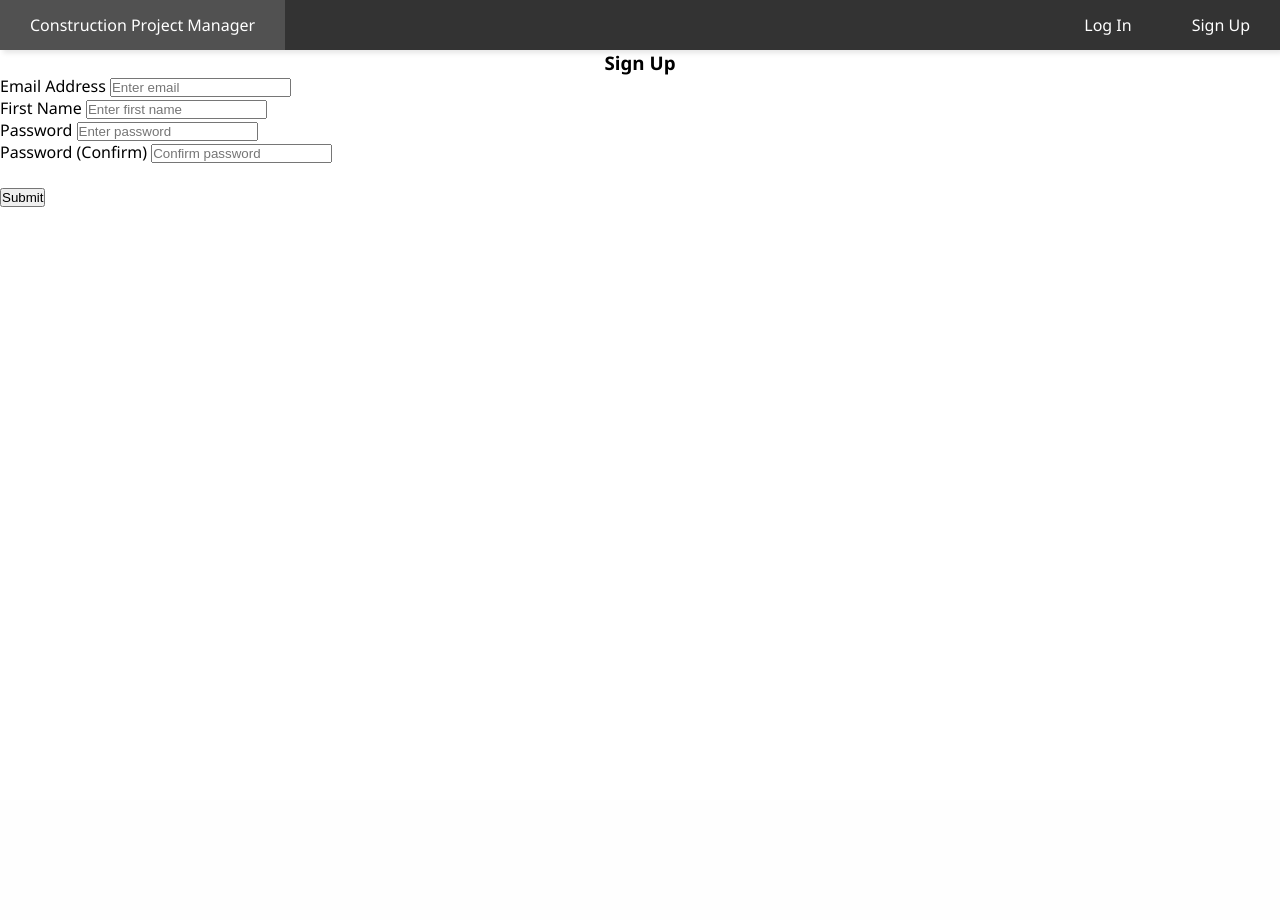
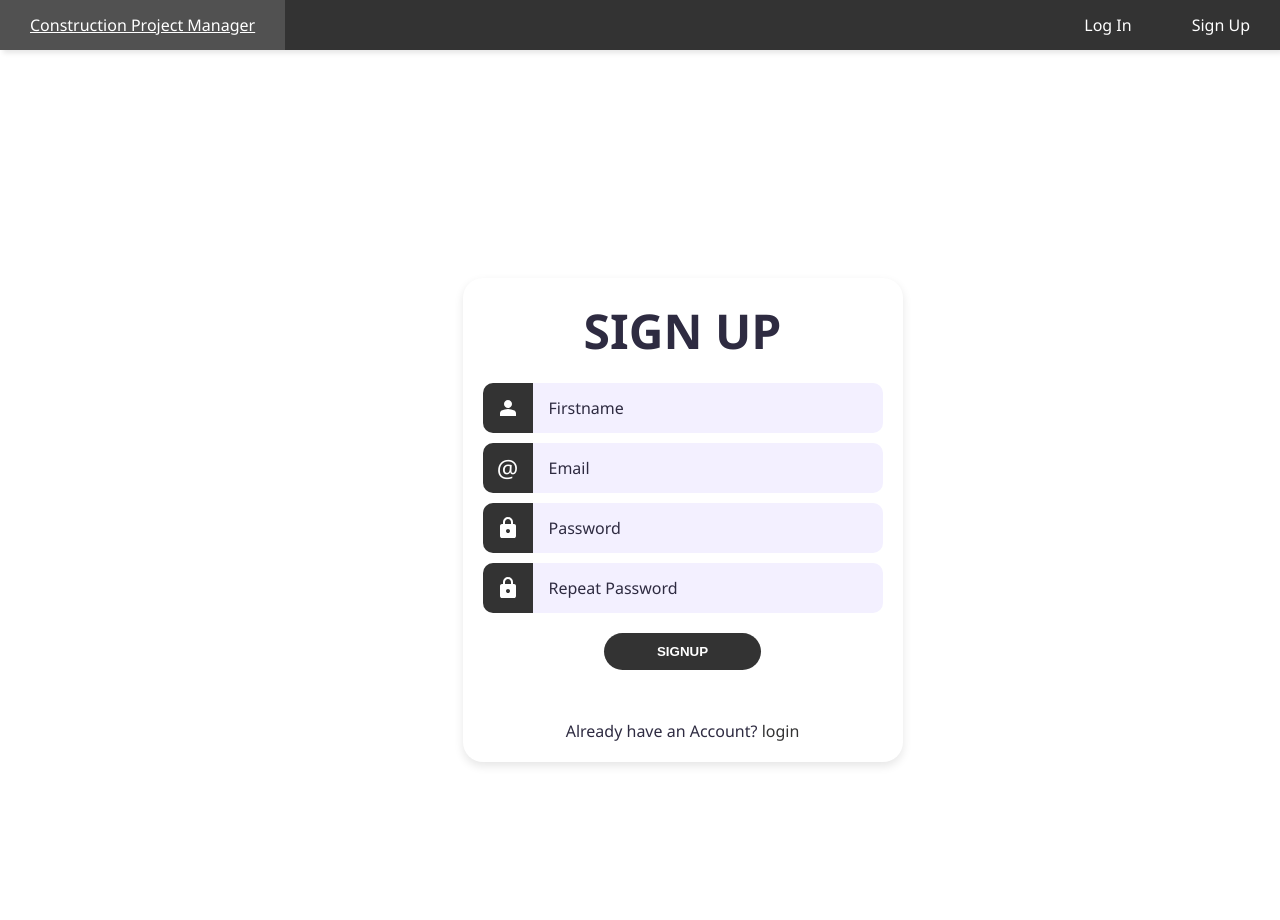
Before and after one commit to EchoingTime/construction-project-manager, a Flask app: page /sign-up in a window 1280 px wide. Before the commit the page ends 207 px from the top, so only its background shows below. Run offline with Flask 3, Linux system fonts and the light colour scheme.

Commit message:
Updated Webpage formatting
Still need to refine

```diff
--- a/website/auth.py
+++ b/website/auth.py
@@ -41,9 +41,9 @@
 def sign_up():
     if request.method == 'POST': # Checking Request
         email = request.form.get('email')
-        first_name = request.form.get('firstName')
-        password1 = request.form.get('password1')
-        password2 = request.form.get('password2')
+        first_name = request.form.get('firstname')
+        password1 = request.form.get('password')
+        password2 = request.form.get('repeat-password')
 
         user = User.query.filter_by(email=email).first()
 
@@ -56,13 +56,13 @@
         elif password1 != password2:
             flash('Passwords don\'t match.', category='error')
         elif len(password1) < 7:
-            flash('Pasword must be at least 7 characters.', category='error')
+            flash('Password must be at least 7 characters.', category='error')
         else:
             new_user = User(email=email, first_name=first_name, password=generate_password_hash(password1, method='pbkdf2:sha256')) # pbkdf2:sha256 is a hashing algorithm
             db.session.add(new_user)
             db.session.commit()
             login_user(new_user, remember=True)
-            flash('Account created!.', category='success')
+            flash('Account created!', category='success')
             return redirect(url_for('views.home')) # Redirect to home page
 
     return render_template("sign_up.html", user=current_user)
--- a/website/static/index.js
+++ b/website/static/index.js
@@ -4,6 +4,7 @@
 the web application.
 */
 
+/*--------------------- Navbar ---------------------*/
 function showSidebar() {
   const sidebar = document.querySelector(".sidebar");
   sidebar.style.display = "flex";
@@ -20,3 +21,93 @@
     window.location.href = "/";
   });
 }
+
+/*--------------------- Login and Signup Pages ---------------------*/
+const form = document.getElementById("form");
+const firstname_input = document.getElementById("firstname-input");
+const email_input = document.getElementById("email-input");
+const password_input = document.getElementById("password-input");
+const repeat_password_input = document.getElementById("repeat-password-input");
+const error_message = document.getElementById("error-message");
+
+form.addEventListener("submit", (e) => {
+  let errors = [];
+
+  if (firstname_input) {
+    // If we have a firstname input then we are in the signup
+    errors = getSignupFormErrors(
+      firstname_input.value,
+      email_input.value,
+      password_input.value,
+      repeat_password_input.value
+    );
+  } else {
+    // If we don't have a firstname input then we are in the login
+    errors = getLoginFormErrors(email_input.value, password_input.value);
+  }
+
+  if (errors.length > 0) {
+    // If there are any errors
+    e.preventDefault();
+    error_message.innerText = errors.join(". ");
+  }
+});
+
+function getSignupFormErrors(firstname, email, password, repeatPassword) {
+  let errors = [];
+
+  if (firstname === "" || firstname == null) {
+    errors.push("Firstname is required");
+    firstname_input.parentElement.classList.add("incorrect");
+  }
+  if (email === "" || email == null) {
+    errors.push("Email is required");
+    email_input.parentElement.classList.add("incorrect");
+  }
+  if (password === "" || password == null) {
+    errors.push("Password is required");
+    password_input.parentElement.classList.add("incorrect");
+  }
+  if (password.length < 7) {
+    errors.push("Password must have at least 7 characters");
+    password_input.parentElement.classList.add("incorrect");
+  }
+  if (password !== repeatPassword) {
+    errors.push("Password does not match repeated password");
+    password_input.parentElement.classList.add("incorrect");
+    repeat_password_input.parentElement.classList.add("incorrect");
+  }
+
+  return errors;
+}
+
+function getLoginFormErrors(email, password) {
+  let errors = [];
+
+  if (email === "" || email == null) {
+    errors.push("Email is required");
+    email_input.parentElement.classList.add("incorrect");
+  }
+  if (password === "" || password == null) {
+    errors.push("Password is required");
+    password_input.parentElement.classList.add("incorrect");
+  }
+
+  return errors;
+}
+
+const allInputs = [
+  firstname_input,
+  email_input,
+  password_input,
+  repeat_password_input,
+].filter((input) => input != null);
+
+allInputs.forEach((input) => {
+  input.addEventListener("input", () => {
+    if (input.parentElement.classList.contains("incorrect")) {
+      input.parentElement.classList.remove("incorrect");
+      error_message.innerText = "";
+    }
+  });
+});
--- a/website/static/style.css
+++ b/website/static/style.css
@@ -3,19 +3,23 @@
 @Description: This file contains CSS for the front-end of the web application.
 */
 
-/* Remove Defaults */
 * {
   margin: 0;
   padding: 0;
 }
-/* Content occupies entire screen */
+/*--------------------- Navbar ---------------------*/
 body {
-  min-height: 100vh;
+  min-height: 100vh; /* Content occupies entire screen */
   font-family: "Segoe UI", Tahoma, Geneva, Verdana, sans-serif;
+  padding-top: 60px; /* Same height as navbar */
 }
 nav {
   background-color: #333333;
   box-shadow: 3px 3px 5px rgba(0, 0, 0, 0.1);
+  position: fixed;
+  top: 0;
+  width: 100%;
+  z-index: 1000;
 }
 nav ul {
   width: 100%;
@@ -84,3 +88,134 @@
     width: 100%;
   }
 }
+/*--------------------- Login and Signup Pages ---------------------*/
+:root {
+  --accent-color: #333333;
+  --base-color: white;
+  --text-color: #2e2b41;
+  --input-color: #f3f0ff;
+}
+html {
+  font-family: Arial, Helvetica, sans-serif;
+  font-size: 12pt;
+  color: var(--text-color);
+  text-align: center;
+}
+body.login-signup {
+  display: flex;
+  align-items: center;
+  justify-content: center;
+  height: 100vh;
+  overflow: hidden;
+  flex-direction: column; /* Stays below navbar */
+  margin-top: 60px;
+}
+.wrapper {
+  background-color: var(--base-color);
+  width: max(400px, 90%);
+  border-radius: 0 20px 20px 0;
+  padding: 20px;
+  border-radius: 20px;
+  box-shadow: 0px 4px 10px rgba(0, 0, 0, 0.1);
+}
+h1 {
+  font-size: 3rem;
+  font-weight: 900;
+  text-transform: uppercase;
+}
+form {
+  width: min(400px, 100%);
+  margin-top: 20px;
+  margin-bottom: 50px;
+  display: flex;
+  flex-direction: column;
+  align-items: center;
+  gap: 10px;
+}
+form > div {
+  width: 100%;
+  display: flex;
+  justify-content: center;
+}
+form label {
+  flex-shrink: 0;
+  height: 50px;
+  width: 50px;
+  background-color: var(--accent-color);
+  fill: var(--base-color);
+  color: var(--base-color);
+  border-radius: 10px 0 0 10px;
+  display: flex;
+  flex-direction: column;
+  align-items: center;
+  justify-content: center;
+  font-size: 1.5rem;
+  font-weight: 500;
+}
+form input {
+  box-sizing: border-box;
+  flex-grow: 1;
+  min-width: 0;
+  height: 50px;
+  padding: 1em;
+  font: inherit;
+  border-radius: 0 10px 10px 0;
+  border: 2px solid var(--input-color);
+  border-left: none;
+  background-color: var(--input-color);
+  transition: 150ms ease;
+}
+form input:hover {
+  border-color: var(--accent-color);
+}
+form input:focus {
+  outline: none;
+  border-color: var(--text-color);
+}
+div:has(input:focus) > label {
+  background-color: var(--text-color);
+}
+form input::placeholder {
+  color: var(--text-color);
+}
+form button {
+  margin-top: 10px;
+  border: none;
+  border-radius: 1000px;
+  padding: 0.85em 4em;
+  background-color: var(--accent-color);
+  color: var(--base-color);
+  font-weight: 600;
+  text-transform: uppercase;
+  cursor: pointer;
+  transition: 150ms ease;
+}
+form button:hover {
+  background-color: var(--text-color);
+}
+form button:focus {
+  outline: none;
+  background-color: var(--text-color);
+}
+a {
+  text-decoration: none;
+  color: var(--accent-color);
+}
+a:hover {
+  text-decoration: underline;
+}
+@media (max-width: 1100px) {
+  .wrapper {
+    width: min(600px, 100%);
+    border-radius: 0;
+  }
+}
+form div.incorrect label {
+  background-color: #f06272;
+}
+form div.incorrect input {
+  border-color: #f06272;
+}
+#error-message {
+  color: #f06272;
+}
--- a/website/templates/base.html
+++ b/website/templates/base.html
@@ -17,7 +17,7 @@
 
     <title>{% block title %}Default Title{% endblock %}</title>
   </head>
-  <body>
+  <body class="{% block body_class %}{% endblock %}">
     <!--------------------- Navbar --------------------->
     <nav>
       <ul class="sidebar">
--- a/website/templates/sign_up.html
+++ b/website/templates/sign_up.html
@@ -6,51 +6,82 @@
 -->
 
 {% extends "base.html" %} {% block title %}Sign up{% endblock %} {% block
-content %}
-<form method="POST">
-  <h3 align="center">Sign Up</h3>
-  <div class="form-group">
-    <label for="email">Email Address</label>
+body_class %}login-signup{% endblock %} {% block content %}
+<!--------------------- Signup Content --------------------->
+<div class="wrapper">
+  <h1>Sign Up</h1>
+  <p id="error-message"></p>
+  <form id="form" method="POST">
+    <div>
+      <label for="firstname-input">
+        <svg
+          xmlns="http://www.w3.org/2000/svg"
+          height="24"
+          viewBox="0 -960 960 960"
+          width="24"
+        >
+          <path
+            d="M480-480q-66 0-113-47t-47-113q0-66 47-113t113-47q66 0 113 47t47 113q0 66-47 113t-113 47ZM160-160v-112q0-34 17.5-62.5T224-378q62-31 126-46.5T480-440q66 0 130 15.5T736-378q29 15 46.5 43.5T800-272v112H160Z"
+          />
+        </svg>
+      </label>
       <input
-      type="email"
-      class="form-control"
-      id="email"
-      name="email"
-      placeholder="Enter email"
+        type="text"
+        name="firstname"
+        id="firstname-input"
+        placeholder="Firstname"
       />
     </div>
-  <div class="form-group">
-    <label for="firstName">First Name</label>
+    <div>
+      <label for="email-input">
+        <span>@</span>
+      </label>
+      <input type="email" name="email" id="email-input" placeholder="Email" />
+    </div>
+    <div>
+      <label for="password-input">
+        <svg
+          xmlns="http://www.w3.org/2000/svg"
+          height="24"
+          viewBox="0 -960 960 960"
+          width="24"
+        >
+          <path
+            d="M240-80q-33 0-56.5-23.5T160-160v-400q0-33 23.5-56.5T240-640h40v-80q0-83 58.5-141.5T480-920q83 0 141.5 58.5T680-720v80h40q33 0 56.5 23.5T800-560v400q0 33-23.5 56.5T720-80H240Zm240-200q33 0 56.5-23.5T560-360q0-33-23.5-56.5T480-440q-33 0-56.5 23.5T400-360q0 33 23.5 56.5T480-280ZM360-640h240v-80q0-50-35-85t-85-35q-50 0-85 35t-35 85v80Z"
+          />
+        </svg>
+      </label>
       <input
-      type="text"
-      class="form-control"
-      id="firstName"
-      name="firstName"
-      placeholder="Enter first name"
+        type="password"
+        name="password"
+        id="password-input"
+        placeholder="Password"
       />
     </div>
-  <div class="form-group">
-    <label for="password1">Password</label>
+    <div>
+      <label for="repeat-password-input">
+        <svg
+          xmlns="http://www.w3.org/2000/svg"
+          height="24"
+          viewBox="0 -960 960 960"
+          width="24"
+        >
+          <path
+            d="M240-80q-33 0-56.5-23.5T160-160v-400q0-33 23.5-56.5T240-640h40v-80q0-83 58.5-141.5T480-920q83 0 141.5 58.5T680-720v80h40q33 0 56.5 23.5T800-560v400q0 33-23.5 56.5T720-80H240Zm240-200q33 0 56.5-23.5T560-360q0-33-23.5-56.5T480-440q-33 0-56.5 23.5T400-360q0 33 23.5 56.5T480-280ZM360-640h240v-80q0-50-35-85t-85-35q-50 0-85 35t-35 85v80Z"
+          />
+        </svg>
+      </label>
       <input
         type="password"
-      class="form-control"
-      id="password1"
-      name="password1"
-      placeholder="Enter password"
+        name="repeat-password"
+        id="repeat-password-input"
+        placeholder="Repeat Password"
       />
     </div>
-  <div class="form-group">
-    <label for="password2">Password (Confirm)</label>
-    <input
-      type="password"
-      class="form-control"
-      id="password2"
-      name="password2"
-      placeholder="Confirm password"
-    />
+    <button type="submit">Signup</button>
+  </form>
+  <p>Already have an Account? <a href="login.html">login</a></p>
 </div>
-  <br />
-  <button type="submit" class="btn btn-primary">Submit</button>
-</form>
 <!-- Sends a POST Request to the Backend -->
+
 {% endblock %}
```
Also changed, not shown: website/templates/login.html (+32 -16 lines), website/database.db. Lines whose indentation alone changed are shown as unchanged.
